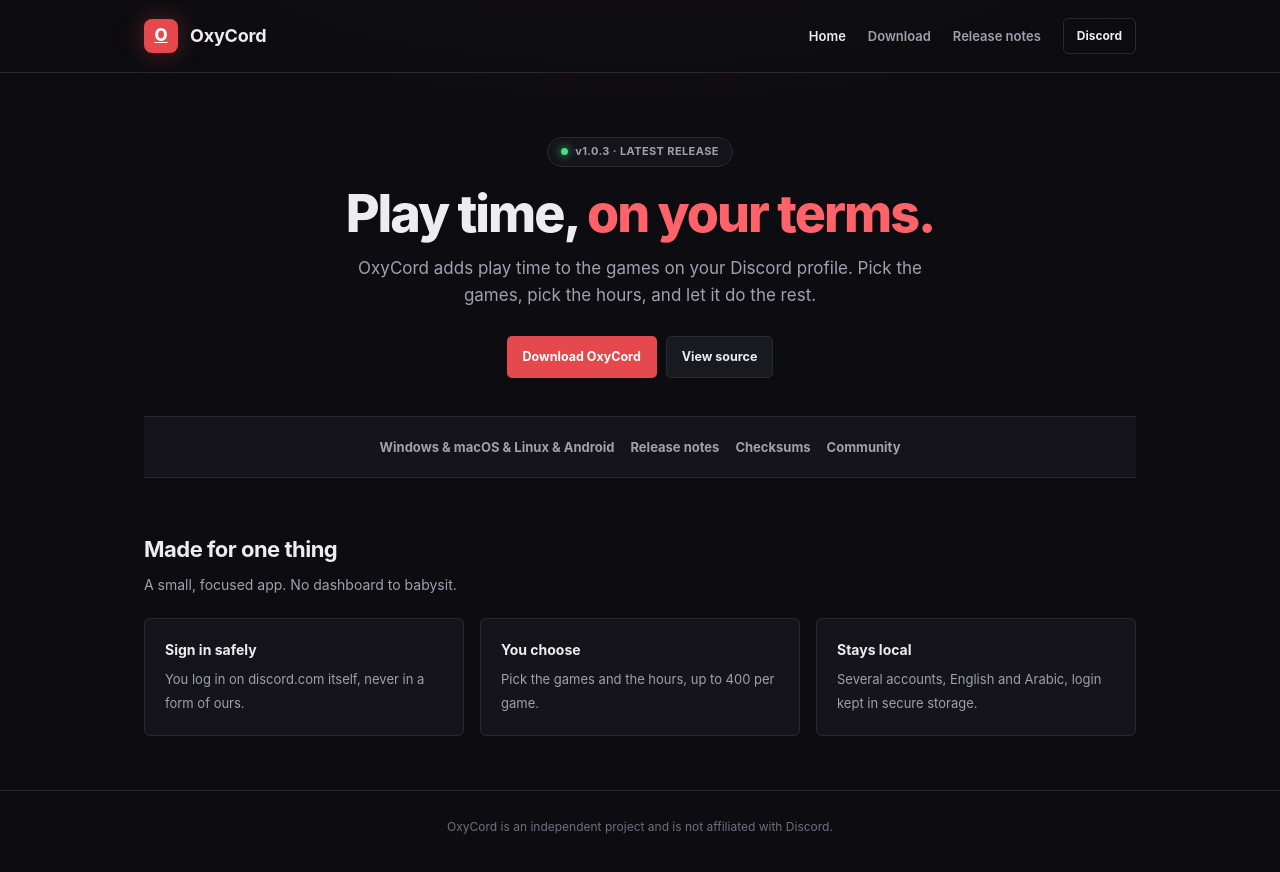
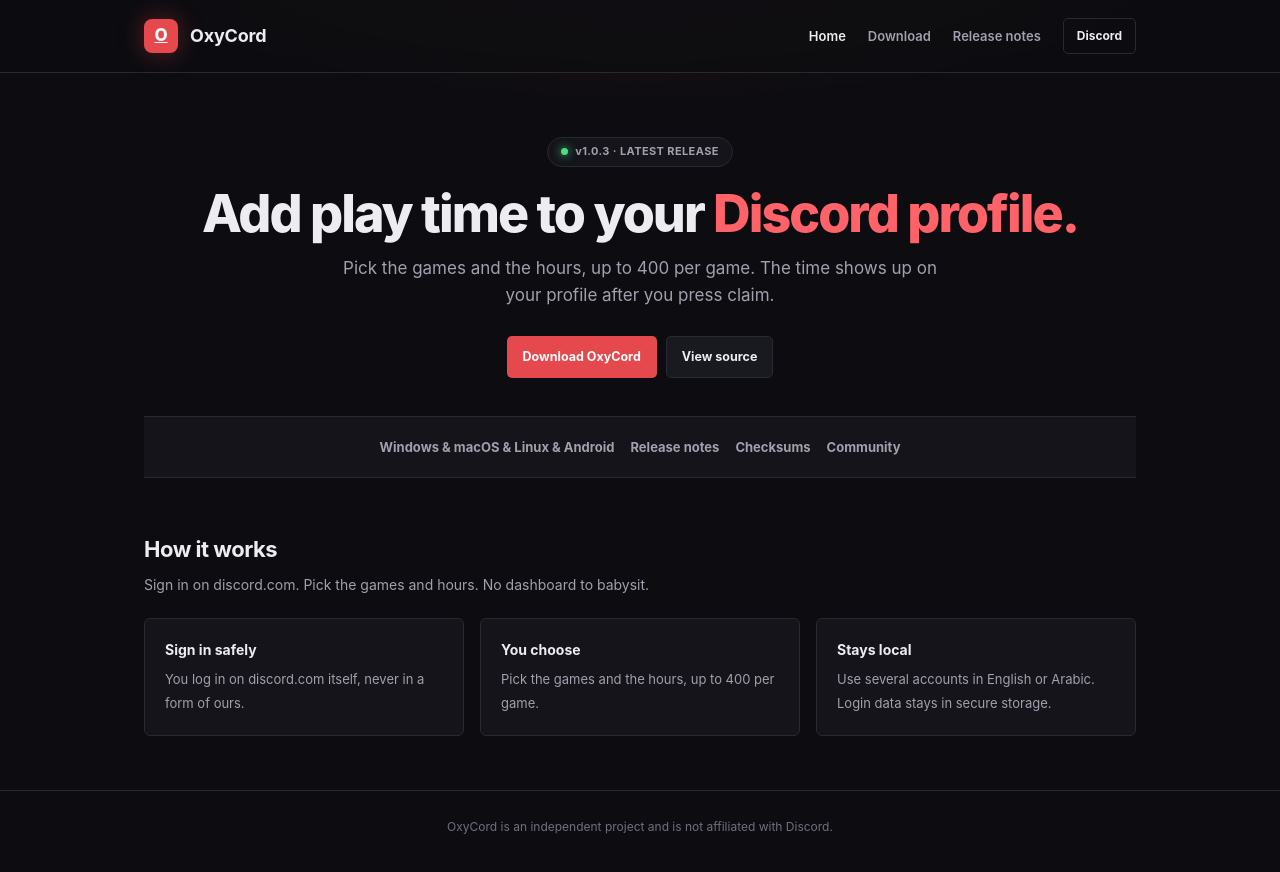
Before and after one commit to iraqies/oxycord, a plain HTML site: page docs/index.html in a window 1280 px wide. Drawn offline with Linux system fonts and the light colour scheme.

Commit message:
Apply no-ai-slop editing rules to project copy

```diff
--- a/docs/index.html
+++ b/docs/index.html
@@ -24,8 +24,8 @@
 <main class="wrap">
 <div class="hero">
 <span class="badge"><span class="dot"></span> v1.0.3 · LATEST RELEASE</span>
-<h1>Play time, <span>on your terms.</span></h1>
-<p class="sub">OxyCord adds play time to the games on your Discord profile. Pick the games, pick the hours, and let it do the rest.</p>
+<h1>Add play time to your <span>Discord profile.</span></h1>
+<p class="sub">Pick the games and the hours, up to 400 per game. The time shows up on your profile after you press claim.</p>
 <div class="actions center" style="justify-content:center;margin-top:26px">
 <a class="btn primary" href="/oxycord/download/">Download OxyCord</a>
 <a class="btn secondary" href="https://github.com/iraqies/oxycord">View source</a>
@@ -38,12 +38,12 @@
 <a href="https://discord.gg/aaFqzuJFuS">Community</a>
 </div>
 <div class="section">
-<h2>Made for one thing</h2>
-<p class="lead">A small, focused app. No dashboard to babysit.</p>
+<h2>How it works</h2>
+<p class="lead">Sign in on discord.com. Pick the games and hours. No dashboard to babysit.</p>
 <div class="features">
 <div class="feature"><b>Sign in safely</b><span>You log in on discord.com itself, never in a form of ours.</span></div>
 <div class="feature"><b>You choose</b><span>Pick the games and the hours, up to 400 per game.</span></div>
-<div class="feature"><b>Stays local</b><span>Several accounts, English and Arabic, login kept in secure storage.</span></div>
+<div class="feature"><b>Stays local</b><span>Use several accounts in English or Arabic. Login data stays in secure storage.</span></div>
 </div>
 </div>
 </main>
```
Also changed, not shown: docs/download/index.html (+2 -3 lines), 1 other file.
